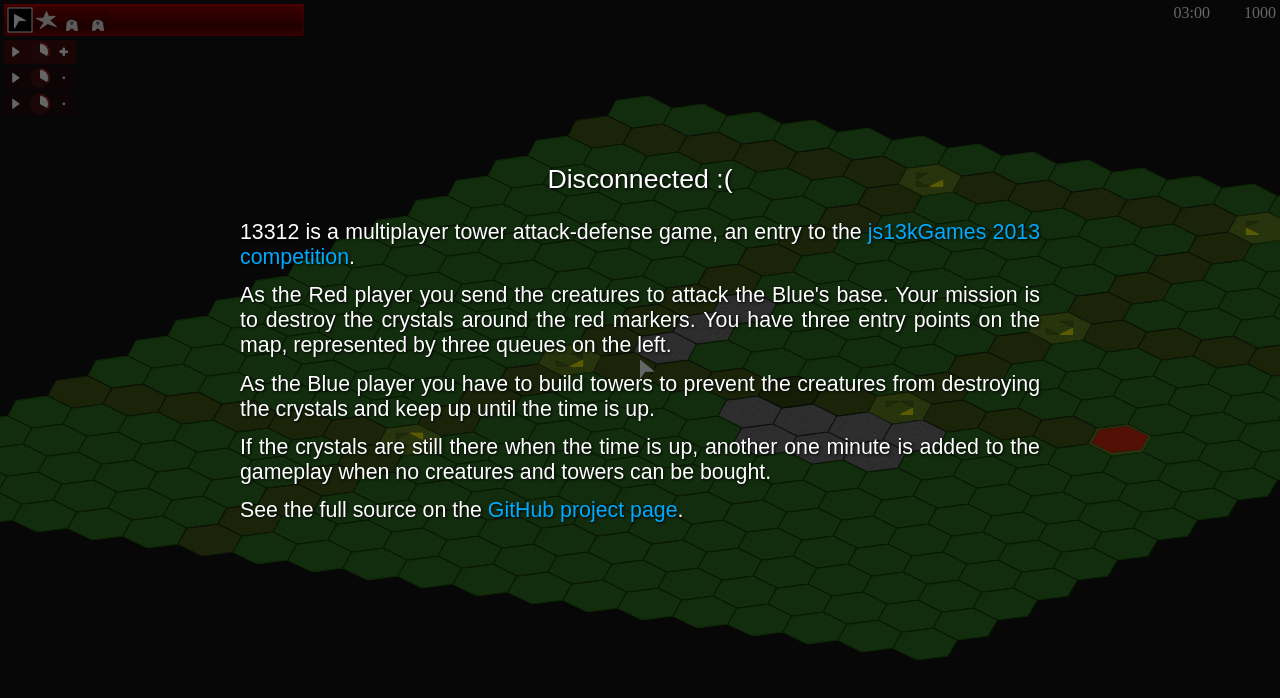
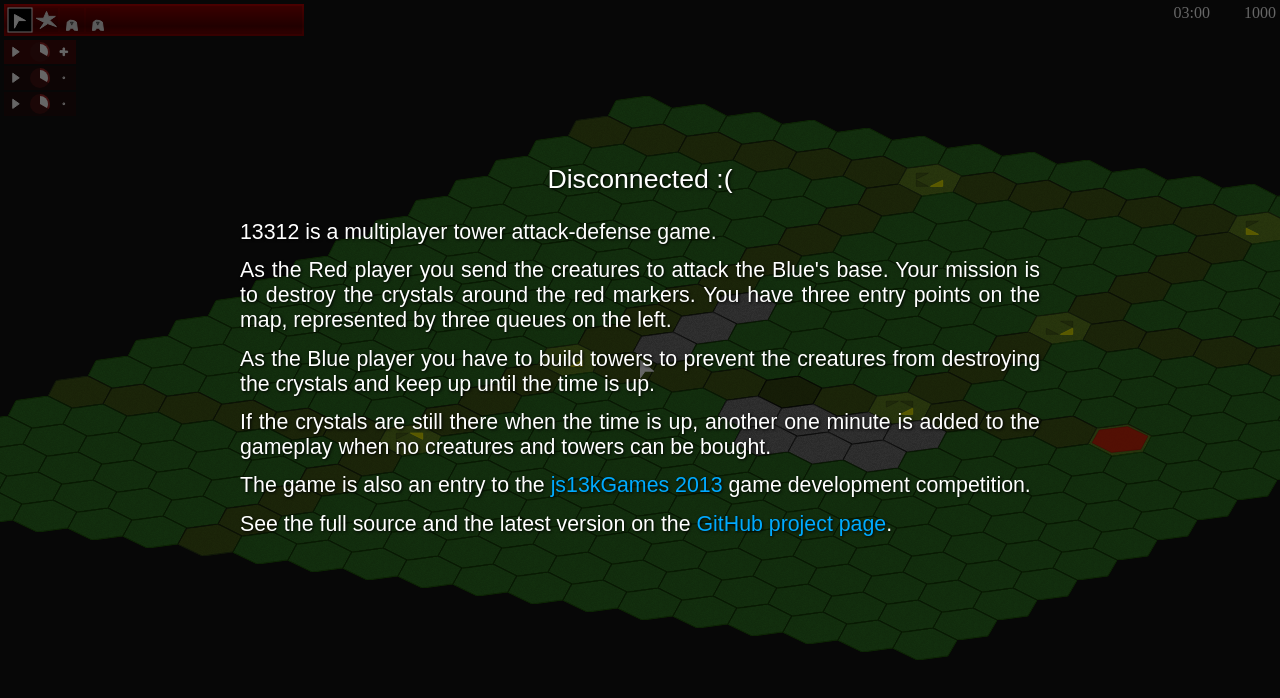
Before and after one commit to gheja/untitled13, a plain HTML site: page src/index.html in a window 1280 px wide. Drawn offline with Linux system fonts and the light colour scheme.

Commit message:
index.html: modified the intro text.

```diff
--- a/src/index.html
+++ b/src/index.html
@@ -65,11 +65,12 @@
 		<div id="container"></div>
 		<div id="overlay">
 			<p id="m1">Initializing...</p>
-			<p>13312 is a multiplayer tower attack-defense game, an entry to the <a href="http://2013.js13kgames.com">js13kGames 2013 competition</a>.</p>
+			<p>13312 is a multiplayer tower attack-defense game.</p>
 			<p>As the Red player you send the creatures to attack the Blue's base. Your mission is to destroy the crystals around the red markers. You have three entry points on the map, represented by three queues on the left.</p>
 			<p>As the Blue player you have to build towers to prevent the creatures from destroying the crystals and keep up until the time is up.</p>
 			<p>If the crystals are still there when the time is up, another one minute is added to the gameplay when no creatures and towers can be bought.</p>
-			<p>See the full source on the <a href="https://github.com/gheja/13312/">GitHub project page</a>.</p>
+			<p>The game is also an entry to the <a href="http://2013.js13kgames.com">js13kGames 2013</a> game development competition.</p>
+			<p>See the full source and the latest version on the <a href="https://github.com/gheja/13312/">GitHub project page</a>.</p>
 		</div>
 	</body>
 </html>
```
